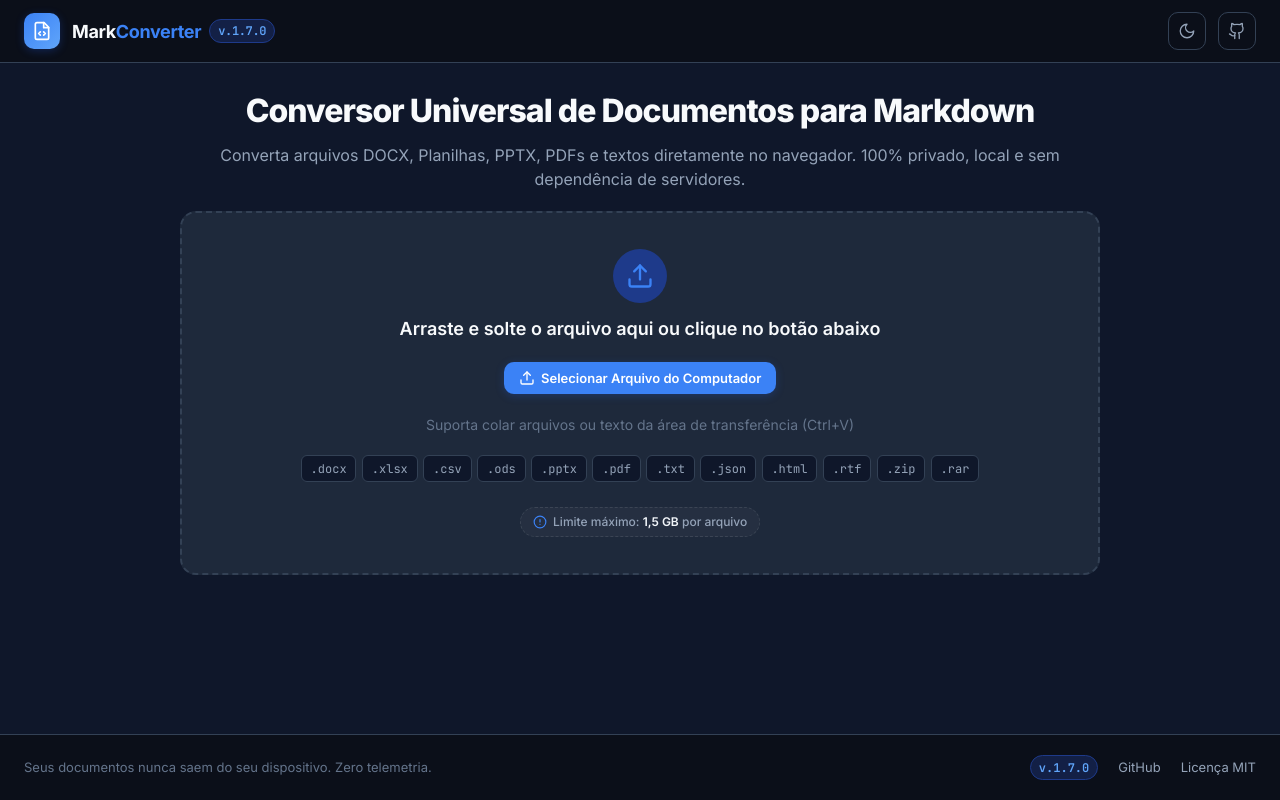
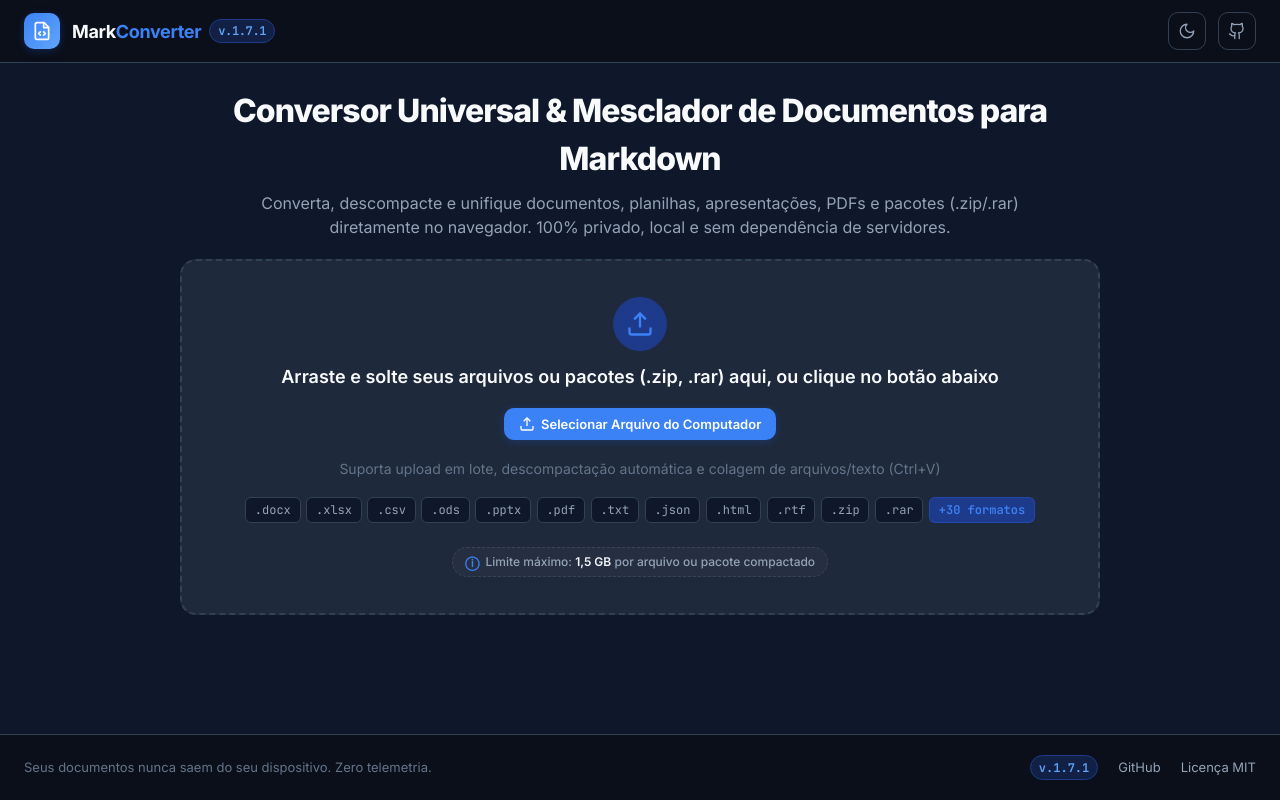
Before and after one commit to mathmorato/open-markconverter, a website with bundled scripts: page index.html in a window 1280 px wide. Both pictures are taken after a click on the button "Alternar tema claro/escuro". Built offline with nearby package versions, Linux system fonts and the light colour scheme.

Commit message:
v.1.7.1: atualiza textos do cabecalho e dropzone para destacar lote, pacotes compactados e mesclagem ordenada

```diff
--- a/css/styles.css
+++ b/css/styles.css
@@ -258,6 +258,7 @@ body {
 /* ==========================================================================
    Hero & Drag and Drop Dropzone
    ========================================================================== */
+.hero-header,
 .hero-section {
   text-align: center;
   width: 100%;
@@ -277,6 +278,10 @@ body {
   font-size: 1rem;
   color: var(--text-secondary);
   margin-bottom: 1.25rem;
+  max-width: 820px;
+  margin-left: auto;
+  margin-right: auto;
+  line-height: 1.5;
 }
 
 .dropzone-container {
@@ -286,7 +291,10 @@ body {
 }
 
 .dropzone {
-  display: block;
+  display: flex;
+  flex-direction: column;
+  align-items: center;
+  gap: 0.75rem;
   border: 2px dashed var(--border-color);
   background-color: var(--bg-card);
   border-radius: var(--radius-lg);
@@ -296,6 +304,7 @@ body {
   transition: all var(--transition-normal);
   position: relative;
   overflow: hidden;
+  box-sizing: border-box;
 }
 
 .dropzone:hover,
@@ -316,8 +325,10 @@ body {
   align-items: center;
   gap: 0.75rem;
   position: relative;
-}
-
+  width: 100%;
+}
+
+.dropzone-icon,
 .dropzone-icon-wrap {
   width: 54px;
   height: 54px;
@@ -330,14 +341,24 @@ body {
   transition: transform var(--transition-fast);
 }
 
+.dropzone:hover .dropzone-icon,
 .dropzone:hover .dropzone-icon-wrap {
   transform: scale(1.08);
 }
 
+.upload-icon-svg {
+  width: 28px;
+  height: 28px;
+  stroke: currentColor;
+  display: block;
+}
+
+.dropzone-main-text,
 .dropzone-prompt {
   font-size: 1.125rem;
   font-weight: 600;
   color: var(--text-primary);
+  margin: 0;
 }
 
 .dropzone-prompt .link-text {
@@ -346,19 +367,23 @@ body {
   text-underline-offset: 3px;
 }
 
+.dropzone-subtext,
 .dropzone-subprompt {
   font-size: 0.875rem;
   color: var(--text-muted);
-}
-
+  margin: 0;
+}
+
+.format-badges-list,
 .format-tags {
   display: flex;
   flex-wrap: wrap;
   justify-content: center;
   gap: 0.35rem;
-  margin-top: 0.5rem;
-}
-
+  margin-top: 0.4rem;
+}
+
+.format-badge,
 .format-tag {
   font-size: 0.75rem;
   font-family: var(--font-mono);
@@ -367,14 +392,24 @@ body {
   background-color: var(--bg-surface);
   color: var(--text-secondary);
   border: 1px solid var(--border-color);
+  transition: all var(--transition-fast);
+}
+
+.format-badge.highlight,
+.format-tag.highlight {
+  background-color: var(--blue-subtle);
+  color: var(--blue-primary);
+  border-color: rgba(37, 99, 235, 0.35);
+  font-weight: 700;
 }
 
 /* Limite de Upload Visível (Dropzone) */
+.limit-indicator,
 .limit-badge {
   display: inline-flex;
   align-items: center;
   gap: 0.4rem;
-  margin-top: 0.85rem;
+  margin-top: 0.75rem;
   padding: 0.3rem 0.75rem;
   font-size: 0.75rem;
   font-weight: 500;
@@ -385,35 +420,74 @@ body {
   transition: all var(--transition-fast);
 }
 
+.limit-indicator .icon-info {
+  font-size: 0.875rem;
+  font-weight: bold;
+  color: var(--blue-primary);
+  line-height: 1;
+}
+
+.limit-indicator svg,
 .limit-badge svg {
   color: var(--blue-primary);
   flex-shrink: 0;
 }
 
+.limit-indicator strong,
 .limit-badge strong {
   color: var(--text-primary);
   font-weight: 600;
 }
 
+[data-theme="dark"] .limit-indicator,
 [data-theme="dark"] .limit-badge {
   color: #94A3B8;
   background: rgba(255, 255, 255, 0.03);
   border-color: rgba(255, 255, 255, 0.1);
 }
 
+[data-theme="dark"] .limit-indicator strong,
 [data-theme="dark"] .limit-badge strong {
   color: #F1F5F9;
 }
 
 /* Botão Explícito de Seleção de Arquivo */
 .btn-browse {
-  margin: 0.5rem 0;
+  margin: 0.35rem 0;
   padding: 0.65rem 1.4rem;
   font-size: 0.9375rem;
+  font-weight: 600;
+  border-radius: var(--radius-md);
   box-shadow: 0 2px 8px rgba(37, 99, 235, 0.25);
   display: inline-flex;
   align-items: center;
+  justify-content: center;
   gap: 0.5rem;
+  cursor: pointer;
+  border: 1px solid transparent;
+  transition: all var(--transition-fast);
+  font-family: inherit;
+}
+
+.btn-browse svg {
+  width: 16px;
+  height: 16px;
+  stroke: currentColor;
+  flex-shrink: 0;
+}
+
+.visually-hidden {
+  position: absolute !important;
+  left: -9999px !important;
+  width: 1px !important;
+  height: 1px !important;
+  padding: 0 !important;
+  margin: -1px !important;
+  overflow: hidden !important;
+  clip: rect(0, 0, 0, 0) !important;
+  white-space: nowrap !important;
+  border: 0 !important;
+  opacity: 0 !important;
 }
 
 .btn-browse:hover {
--- a/index.html
+++ b/index.html
@@ -29,7 +29,7 @@
         </div>
         <div class="brand-title">
           <span>Mark<span class="accent">Converter</span></span>
-          <span class="version-badge" id="header-version">v.1.7.0</span>
+          <span class="version-badge" id="header-version">v.1.7.1</span>
         </div>
       </a>
 
@@ -69,74 +69,71 @@
 
       <!-- Seção de Apresentação & Dropzone -->
       <section class="hero-section">
-      <h1 class="hero-title">Conversor Universal de Documentos para Markdown</h1>
-      <p class="hero-subtitle">
-        Converta arquivos DOCX, Planilhas, PPTX, PDFs e textos diretamente no navegador. 100% privado, local e sem dependência de servidores.
-      </p>
+        <!-- Cabeçalho Principal -->
+        <header class="hero-header">
+          <h1 class="hero-title">Conversor Universal & Mesclador de Documentos para Markdown</h1>
+          <p class="hero-subtitle">
+            Converta, descompacte e unifique documentos, planilhas, apresentações, PDFs e pacotes (.zip/.rar) diretamente no navegador. 100% privado, local e sem dependência de servidores.
+          </p>
+        </header>
 
-      <!-- Dropzone Drag & Drop -->
-      <div class="dropzone-container">
-        <div class="dropzone" id="dropzone" aria-label="Zona para arrastar e soltar arquivos">
-          <input type="file" id="file-input" multiple style="position: absolute; left: -9999px; opacity: 0;" accept=".docx,.xlsx,.xls,.csv,.tsv,.ods,.pptx,.pdf,.txt,.json,.html,.htm,.rtf,.md,.markdown,.xml,.yaml,.yml,.log,.zip,.rar,.7z,.tar,.gz,.bz2" aria-label="Selecionar arquivos">
-
-          <div class="dropzone-inner">
-            <div class="dropzone-icon-wrap" aria-hidden="true">
-              <svg width="28" height="28" viewBox="0 0 24 24" fill="none" stroke="currentColor" stroke-width="2" stroke-linecap="round" stroke-linejoin="round">
-                <path d="M21 15v4a2 2 0 0 1-2 2H5a2 2 0 0 1-2-2v-4"/>
-                <polyline points="17 8 12 3 7 8"/>
-                <line x1="12" y1="3" x2="12" y2="15"/>
+        <!-- Área da Dropzone -->
+        <div class="dropzone-container">
+          <label for="file-input" class="dropzone" id="dropzone" tabindex="0">
+            <div class="dropzone-icon dropzone-icon-wrap" aria-hidden="true">
+              <!-- SVG do Ícone de Upload -->
+              <svg class="upload-icon-svg" viewBox="0 0 24 24" fill="none" stroke="currentColor" stroke-width="2">
+                <path d="M21 15v4a2 2 0 0 1-2 2H5a2 2 0 0 1-2-2v-4" />
+                <polyline points="17 8 12 3 7 8" />
+                <line x1="12" y1="3" x2="12" y2="15" />
               </svg>
             </div>
-            <div class="dropzone-prompt">
-              Arraste e solte o arquivo aqui ou clique no botão abaixo
-            </div>
 
-            <!-- Botão Explícito de Seleção Direta -->
+            <p class="dropzone-main-text dropzone-prompt">
+              Arraste e solte seus arquivos ou pacotes (.zip, .rar) aqui, ou clique no botão abaixo
+            </p>
+
             <button type="button" id="btn-browse" class="btn btn-primary btn-browse">
-              <svg width="16" height="16" viewBox="0 0 24 24" fill="none" stroke="currentColor" stroke-width="2" stroke-linecap="round" stroke-linejoin="round">
-                <path d="M21 15v4a2 2 0 0 1-2 2H5a2 2 0 0 1-2-2v-4"/>
-                <polyline points="17 8 12 3 7 8"/>
-                <line x1="12" y1="3" x2="12" y2="15"/>
+              <svg viewBox="0 0 24 24" fill="none" stroke="currentColor" stroke-width="2">
+                <path d="M21 15v4a2 2 0 0 1-2 2H5a2 2 0 0 1-2-2v-4" />
+                <polyline points="17 8 12 3 7 8" />
+                <line x1="12" y1="3" x2="12" y2="15" />
               </svg>
               Selecionar Arquivo do Computador
             </button>
 
-            <div class="dropzone-subprompt">
-              Suporta colar arquivos ou texto da área de transferência (Ctrl+V)
+            <p class="dropzone-subtext dropzone-subprompt">
+              Suporta upload em lote, descompactação automática e colagem de arquivos/texto (Ctrl+V)
+            </p>
+
+            <div class="format-badges-list format-tags">
+              <span class="format-badge format-tag">.docx</span>
+              <span class="format-badge format-tag">.xlsx</span>
+              <span class="format-badge format-tag">.csv</span>
+              <span class="format-badge format-tag">.ods</span>
+              <span class="format-badge format-tag">.pptx</span>
+              <span class="format-badge format-tag">.pdf</span>
+              <span class="format-badge format-tag">.txt</span>
+              <span class="format-badge format-tag">.json</span>
+              <span class="format-badge format-tag">.html</span>
+              <span class="format-badge format-tag">.rtf</span>
+              <span class="format-badge format-tag">.zip</span>
+              <span class="format-badge format-tag">.rar</span>
+              <span class="format-badge format-tag highlight">+30 formatos</span>
             </div>
 
-            <!-- Tags de formatos aceitos -->
-            <div class="format-tags">
-              <span class="format-tag">.docx</span>
-              <span class="format-tag">.xlsx</span>
-              <span class="format-tag">.csv</span>
-              <span class="format-tag">.ods</span>
-              <span class="format-tag">.pptx</span>
-              <span class="format-tag">.pdf</span>
-              <span class="format-tag">.txt</span>
-              <span class="format-tag">.json</span>
-              <span class="format-tag">.html</span>
-              <span class="format-tag">.rtf</span>
-              <span class="format-tag">.zip</span>
-              <span class="format-tag">.rar</span>
+            <div class="limit-indicator limit-badge" title="Tamanho máximo suportado por documento">
+              <span class="icon-info">ⓘ</span>
+              <span>Limite máximo: <strong>1,5 GB</strong> por arquivo ou pacote compactado</span>
             </div>
 
-            <!-- Limite de upload visível -->
-            <div class="limit-badge" title="Tamanho máximo suportado por documento">
-              <svg width="14" height="14" viewBox="0 0 24 24" fill="none" stroke="currentColor" stroke-width="2" stroke-linecap="round" stroke-linejoin="round">
-                <circle cx="12" cy="12" r="10"/>
-                <line x1="12" y1="8" x2="12" y2="12"/>
-                <line x1="12" y1="16" x2="12.01" y2="16"/>
-              </svg>
-              <span>Limite máximo: <strong>1,5 GB</strong> por arquivo</span>
-            </div>
-          </div>
+            <input type="file" id="file-input" class="visually-hidden" multiple style="position: absolute; left: -9999px; opacity: 0;" accept=".docx,.xlsx,.xls,.csv,.tsv,.ods,.pptx,.pdf,.txt,.json,.html,.htm,.rtf,.md,.markdown,.xml,.yaml,.yml,.log,.zip,.rar,.7z,.tar,.gz,.bz2" aria-label="Selecionar arquivos" />
+          </label>
         </div>
 
         <!-- Telemetria e Diagnóstico Visual Técnico (oculto por padrão) -->
         <div id="debug-status" class="debug-status" aria-live="polite" style="display: none;"></div>
-      </div>
-    </section>
+      </section>
 
     <!-- Fila de Documentos & Progresso em Lote (File Queue Section) -->
     <section id="file-queue-section" class="file-queue-section" style="display: none;" aria-label="Fila de arquivos para conversão">
@@ -243,7 +240,7 @@
       </div>
 
       <div class="footer-links">
-        <span class="version-badge" id="footer-version">v.1.7.0</span>
+        <span class="version-badge" id="footer-version">v.1.7.1</span>
         <a href="https://github.com/mathmorato/open-markconverter" target="_blank" rel="noopener noreferrer">GitHub</a>
         <span>Licença MIT</span>
       </div>
--- a/js/config.js
+++ b/js/config.js
@@ -1,11 +1,11 @@
 /**
  * Universal MarkConverter (doc2md)
  * Configuração Central & Versionamento SemVer
- * @version v.1.7.0
+ * @version v.1.7.1
  */
 
 export const APP_CONFIG = {
-  VERSION: 'v.1.7.0',
+  VERSION: 'v.1.7.1',
   APP_NAME: 'Universal MarkConverter',
   TAGLINE: 'doc2md • Conversor Universal 100% Client-Side',
   REPO_URL: 'https://github.com/mathmorato/open-markconverter',
--- a/package.json
+++ b/package.json
@@ -1,6 +1,6 @@
 {
   "name": "open-markconverter",
-  "version": "1.7.0",
+  "version": "1.7.1",
   "description": "Universal MarkConverter (doc2md) - 100% Client-Side Universal Document to Markdown Converter",
   "main": "index.html",
   "type": "module",
```
Also changed, not shown: test/test-batch-queue.js (+30 -2 lines), test/validate-parsers.js (+26 -10 lines), README.md.
